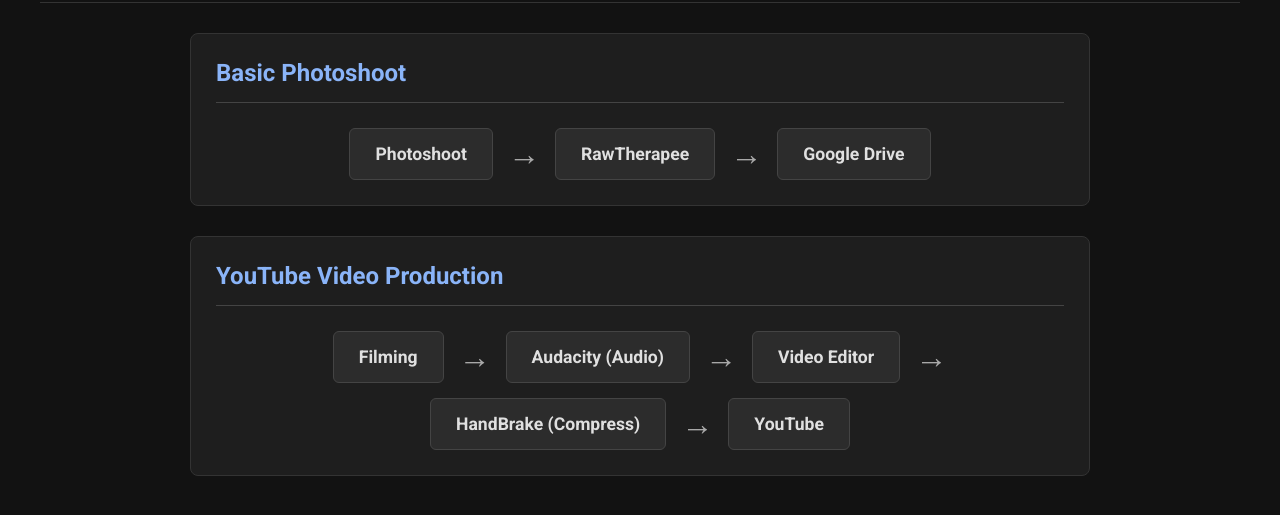
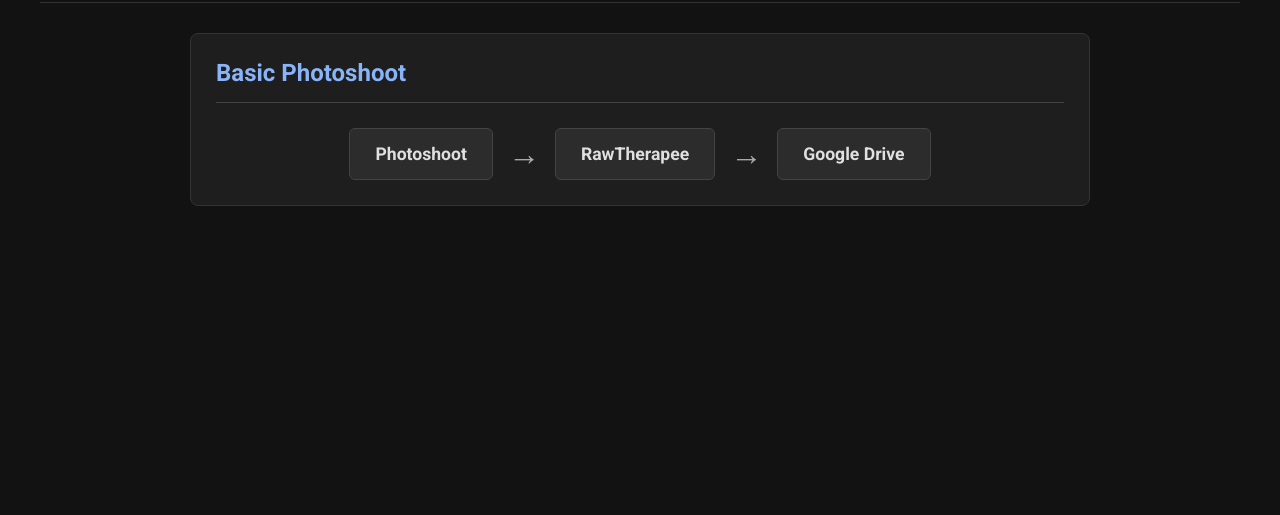
Before and after one commit to bpunleashed/forge, a plain HTML site: page workflows.html in a window 1280 px wide. Shown: the part 127-642 px from the top of the page. Drawn offline with Linux system fonts and the light colour scheme.

Commit message:
Update workflows.html

```diff
--- a/workflows.html
+++ b/workflows.html
@@ -86,24 +86,11 @@
         </div>
 
         <!-- WORKFLOW 2 -->
-        <div class="workflow-block">
-            <h2>YouTube Video Production</h2>
-            <div class="workflow">
-                <div class="step">Filming</div>
-                <div class="arrow">→</div>
-                <div class="step">Audacity (Audio)</div>
-                <div class="arrow">→</div>
-                <div class="step">Video Editor</div>
-                <div class="arrow">→</div>
-                <div class="step">HandBrake (Compress)</div>
-                <div class="arrow">→</div>
-                <div class="step">YouTube</div>
-            </div>
-        </div>
 
         <!-- To add a new workflow, just copy a whole <div class="workflow-block">...</div> -->
 
     </div>
 
 </body>
+
 </html>
```
